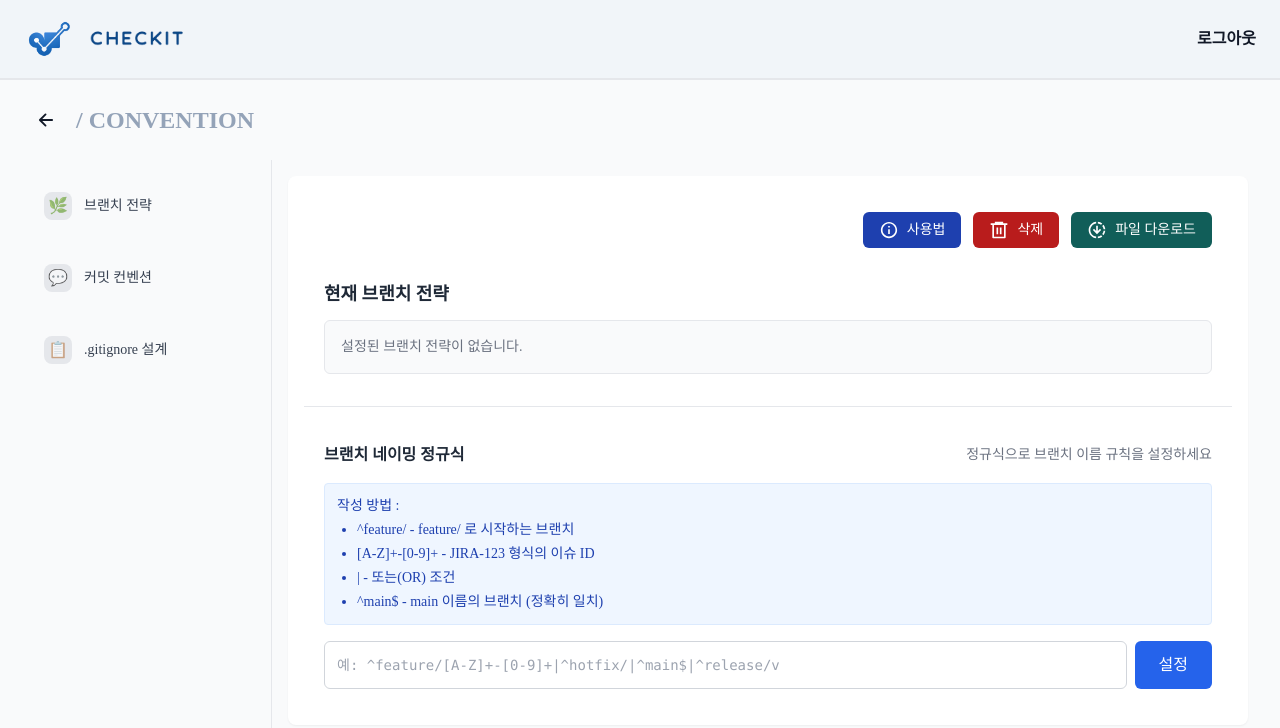
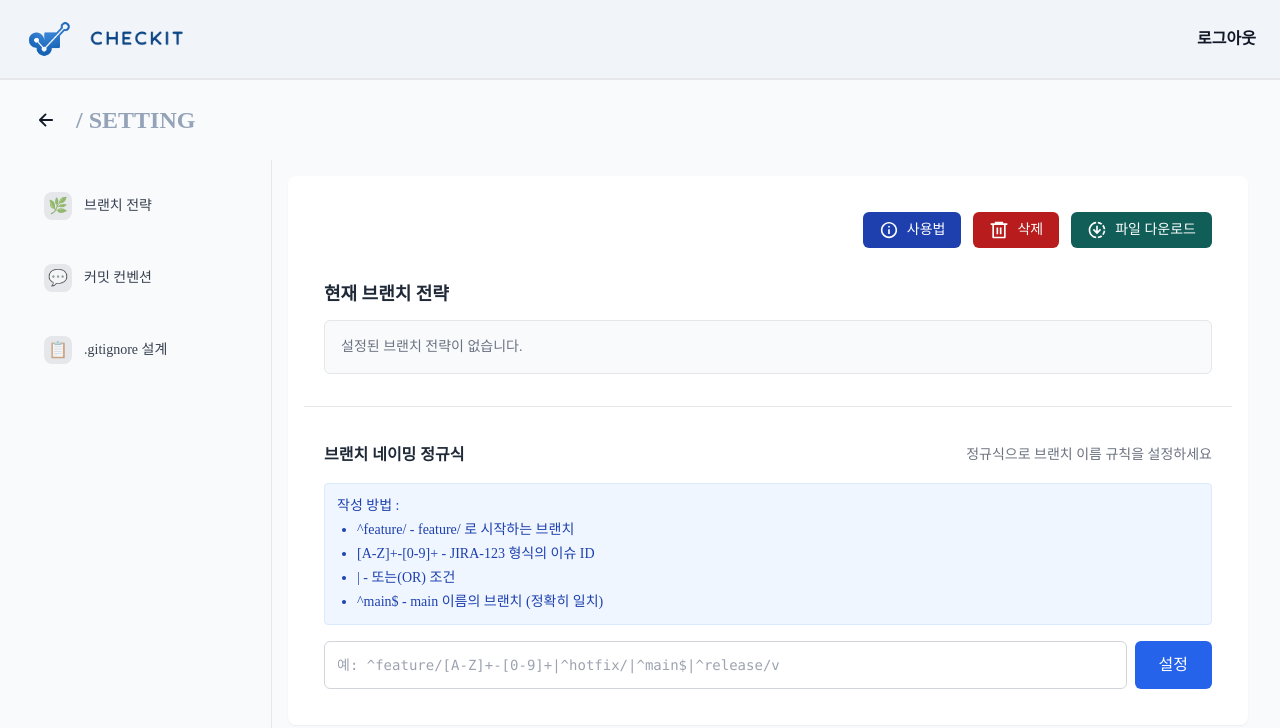
Before and after one commit to CHECKIT-PJT/CHECKIT, a React (Vite) app in the folder frontend/: page /project/1/build/option in a window 1280 px wide. Shown: the top 728 px of the page. Built offline with nearby package versions, Linux system fonts and the light colour scheme; no server answers; sample sign-in values are in the browser's storage; a web font is replaced by a local one.

Commit message:
[S12P31A501-231] feat: update Header component titles for consistency across pages

```diff
--- a/frontend/src/components/sequence/Header.tsx
+++ b/frontend/src/components/sequence/Header.tsx
@@ -27,7 +27,7 @@ const Header: React.FC<HeaderProps> = ({ projectName, title = 'SEQUENCE' }) => {
         </button>
         <div>
           <h3 className="text-gray-900 flex items-start">
-            {projectName} <p className="ml-2 text-gray-500"> / {title}</p>
+            {projectName} <p className="ml-2 text-slate-400"> / {title}</p>
           </h3>
         </div>
       </div>
--- a/frontend/src/pages/BuildOptionPage.tsx
+++ b/frontend/src/pages/BuildOptionPage.tsx
@@ -33,7 +33,7 @@ const BuildOptionPage = () => {
             <IoArrowBack className="w-5 h-5" />
           </button>
           <h3>
-            {projectName} <span className="text-slate-400"> / CONVENTION</span>
+            {projectName} <span className="text-slate-400"> / SETTING</span>
           </h3>
         </div>
       </div>
--- a/frontend/src/pages/SequenceDiagramPage.tsx
+++ b/frontend/src/pages/SequenceDiagramPage.tsx
@@ -155,7 +155,7 @@ const SequenceDiagramPage: React.FC = () => {
       <div
         className={`${isLoading ? 'blur-sm pointer-events-none select-none' : ''} flex flex-col h-full bg-white`}
       >
-        <Header projectName={projectName} title="시퀀스 다이어그램" />
+        <Header projectName={projectName} title="SEQUENCE DIAGRAM" />
 
         <TabNavigation
           categories={categories.map(c => ({ id: c, name: c }))}
```
